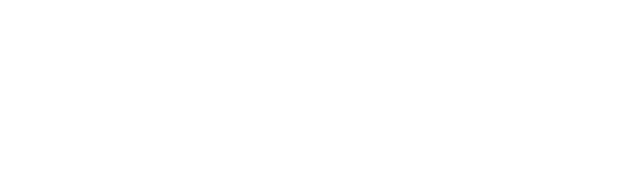
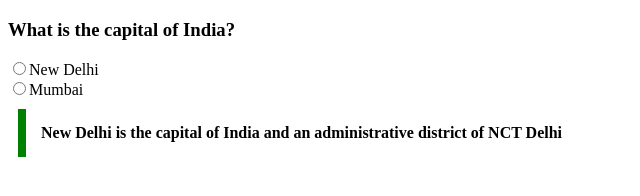
Before and after one commit to acciojob/trivia-goelkartik1910, a website: page main.html in a window 1280 px wide. Shown: the whole page, without its empty margins (0-640 px from the left). Drawn offline with Linux system fonts and the light colour scheme.

Commit message:
created a submission

```diff
--- a/main.html
+++ b/main.html
@@ -8,6 +8,16 @@
 
 <body>
 	<!-- the entire body must be written by student -->
+	<h3>What is the capital of India?</h3>
+	<div>
+		<input type="radio">New Delhi
+	</div>
+	<div>
+		<input type="radio">Mumbai
+	</div>
+		<blockquote class="hello" cite="https://en.wikipedia.org/wiki/New_Delhi">
+		New Delhi is the capital of India and an administrative district of NCT Delhi
+		</blockquote>
     <script type="text/javascript" src="./script.js">
 </script>
 
--- a/styles.css
+++ b/styles.css
@@ -1,2 +1,8 @@
-
-/* Your CSS Code here. */
+.hello{
+	max-width: 600px;
+	margin: 10px;
+	padding: 15px;
+	border-left: 8px solid green;
+	background-color: #f8fffe"";
+	font-weight: bold;
+}
```
